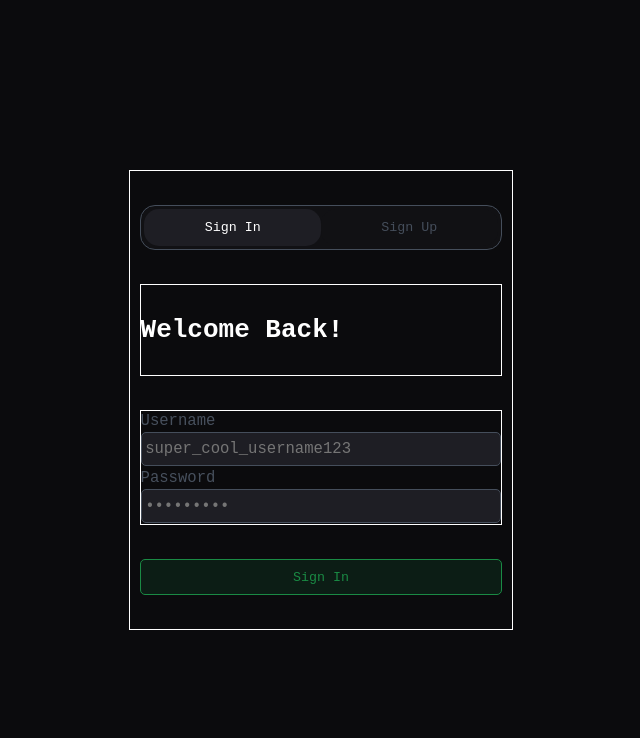
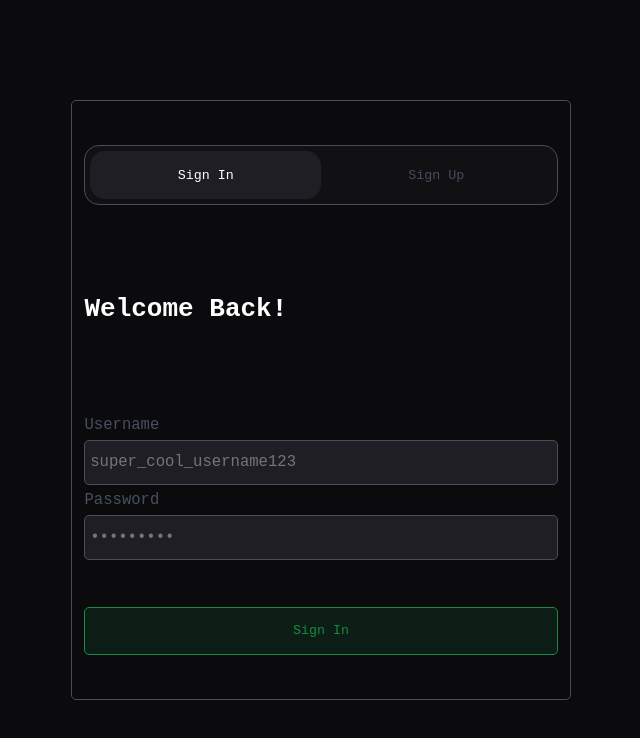
Before and after one commit to James-Short/investing-simulator, a React app in the folder frontend/: page / in a window 1280 px wide. Shown: the top 738 px of the page, without its empty margins (319-959 px from the left). Built offline with nearby package versions, Linux system fonts and the light colour scheme; the HTML template or start-up script is replaced by a standard one.

Commit message:
Finished design for auth page.

```diff
--- a/frontend/src/pages/AuthPage/AuthPage.css
+++ b/frontend/src/pages/AuthPage/AuthPage.css
@@ -6,6 +6,7 @@
     justify-content: center;
     height: 100%;
     width: 100%;
+
 }
 
 .auth-container{
@@ -13,10 +14,12 @@
     flex-direction: column;
     align-items: center;
     justify-content: space-evenly;
-    border: 1px solid white;
     max-width: 550px;
+    min-width: 500px;
     width: 30%;
     aspect-ratio: 1/1.2;
+    border: 1px solid #454e5b;
+    border-radius: 5px;
 }
 
 .auth-selection-container{
@@ -55,7 +58,6 @@
     align-items: center;
     width: 95%;
     height: 20%;
-    border: 1px solid white;
     color: white;
 }
 
@@ -63,7 +65,6 @@
     display: flex;
     flex-direction: column;
     justify-content: space-around;
-    border: 1px solid white;
     width: 95%;
     height: 25%;
 }
@@ -97,3 +98,7 @@
     color: #1a8a44;
     border-radius: 5px;
 }
+
+.auth-submit-button:hover{
+    cursor: pointer;
+}
--- a/frontend/src/pages/AuthPage/AuthPage.jsx
+++ b/frontend/src/pages/AuthPage/AuthPage.jsx
@@ -1,23 +1,28 @@
+import { useState } from 'react';
 import './AuthPage.css';
 
 function AuthPage(){
+    const [selectedSignIn, setSelectedSignIn] = useState(true);
+    const [usernameInput, setUsernameInput] = useState('');
+    const [passwordInput, setPasswordInput] = useState('');
+
     return(
         <div className="auth-page">
             <div className='auth-container'>
                 <div className='auth-selection-container'>
-                    <button className='auth-selection-button auth-selection-button-selected'>Sign In</button>
-                    <button className='auth-selection-button'>Sign Up</button>
+                    <button className={`auth-selection-button ${selectedSignIn ? 'auth-selection-button-selected' : ''}`} onClick={() => setSelectedSignIn(true)}>Sign In</button>
+                    <button className={`auth-selection-button ${!selectedSignIn ? 'auth-selection-button-selected' : ''}`} onClick={() => setSelectedSignIn(false)}>Sign Up</button>
                 </div>
                 <div className='auth-text-container'>
-                    <h1>Welcome Back!</h1>
+                    <h1>{selectedSignIn ? 'Welcome Back!' : 'Start trading'}</h1>
                 </div>
                 <div className='auth-input-container'>
-                    <label htmlFor="" className='auth-input-label'>Username</label>
-                    <input type="text" className='auth-input' placeholder='super_cool_username123'/>
-                    <label htmlFor="" className='auth-input-label'>Password</label>
-                    <input type="password" className='auth-input' placeholder='•••••••••'/>
+                    <label className='auth-input-label'>Username</label>
+                    <input type="text" className='auth-input' placeholder='super_cool_username123' onChange={(e) => setUsernameInput(e.target.value)} value={usernameInput}/>
+                    <label className='auth-input-label'>Password</label>
+                    <input type="password" className='auth-input' placeholder='•••••••••' onChange={(e) => setPasswordInput(e.target.value)} value={passwordInput}/>
                 </div>
-                <button className='auth-submit-button'>Sign In</button>
+                <button className='auth-submit-button' onClick={() => alert(passwordInput)}>{selectedSignIn ? 'Sign In' : 'Sign Up'}</button>
             </div>
         </div>
     );
```
